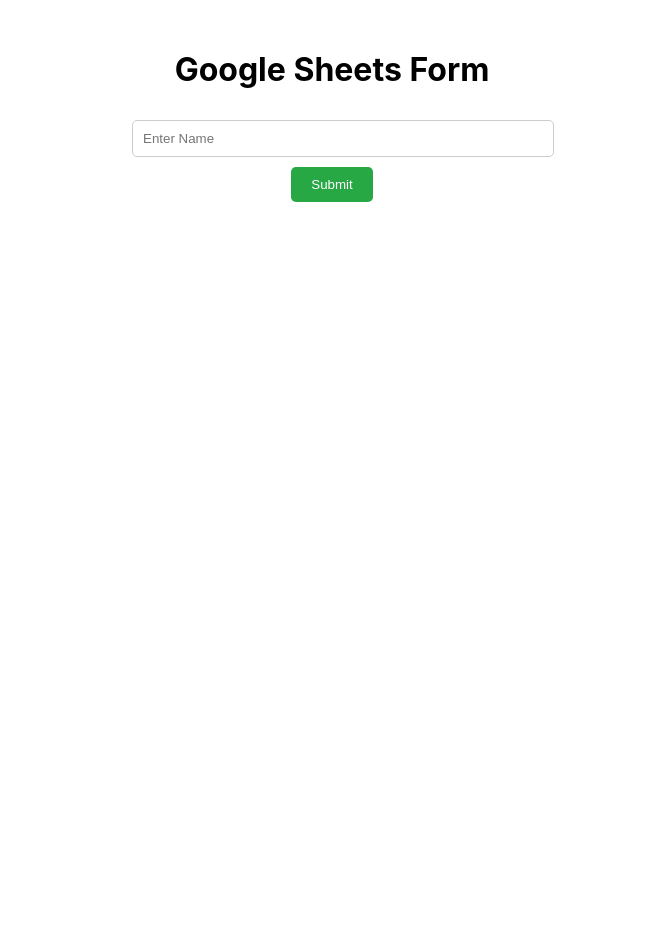
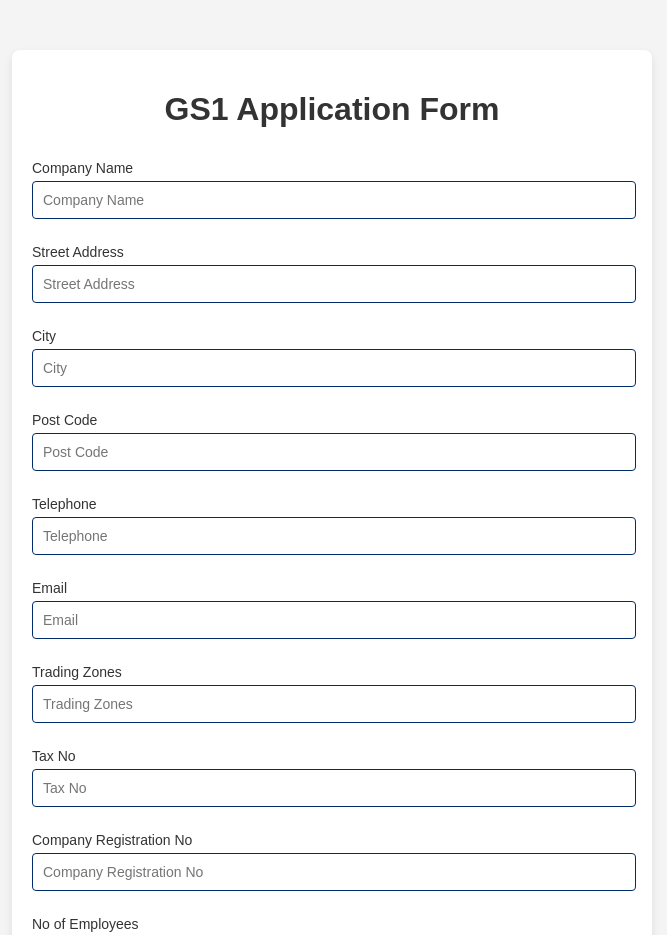
Before and after one commit to gs1p/barcode, a React (Create React App) app: page / in a window 1280 px wide. Shown: the top 935 px of the page, without its empty margins (308-975 px from the left). Before the commit the page ends 800 px from the top, so only its background shows below. Built offline with nearby package versions, Linux system fonts and the light colour scheme.

Commit message:
Initial commit

```diff
--- a/src/App.css
+++ b/src/App.css
@@ -1,27 +1,64 @@
-/* App.css */
+/* Basic styling for the application */
+body {
+  font-family: Arial, sans-serif;
+  background-color: #f4f4f4;
+  margin: 0;
+  padding: 0;
+}
+
 .container {
-  max-width: 400px;
-  margin: 50px auto;
+  max-width: 600px;
+  margin: 50px auto;  /* Centers the container and adds space at the top and bottom */
+  padding: 20px;
+  background-color: #fff;
+  border-radius: 8px;
+  box-shadow: 0 4px 8px rgba(0, 0, 0, 0.1);
+
+}
+
+h1 {
   text-align: center;
+  color: #333;
+}
+
+form {
+  display: flex;
+  flex-direction: column;
+}
+
+label {
+  margin: 10px 0 5px;
+  font-size: 14px;
+  color: #333;
 }
 
 input {
-  width: 100%;
+  align-items: center;
   padding: 10px;
-  margin: 10px 0;
-  border: 1px solid #ccc;
-  border-radius: 5px;
+  margin-bottom: 15px;
+  border: 1px solid #002C6C;
+  border-radius: 4px;
+  font-size: 14px;
+  width: 97%;
+
 }
 
 button {
-  background-color: #28a745;
+  padding: 10px 15px;
+  background-color: #4CAF50;
   color: white;
   border: none;
-  padding: 10px 20px;
+  border-radius: 4px;
   cursor: pointer;
-  border-radius: 5px;
+  font-size: 16px;
+  transition: background-color 0.3s ease;
 }
 
 button:hover {
-  background-color: #218838;
+  background-color: #45a049;
 }
+
+input:focus {
+  border-color: #4CAF50;
+  outline: none;
+}
--- a/src/App.js
+++ b/src/App.js
@@ -2,35 +2,234 @@
 import "./App.css";
 
 function App() {
-  const [name, setName] = useState("");
+  const [formData, setFormData] = useState({
+    name: "",
+    companyName: "",
+    streetAddress: "",
+    city: "",
+    postCode: "",
+    telephone: "",
+    email: "",
+    tradingZones: "",
+    taxNo: "",
+    companyRegNo: "",
+    noOfEmployees: "",
+    website: "",
+  });
 
   const handleSubmit = async (e) => {
     e.preventDefault();
 
-    await fetch("https://script.google.com/macros/s/AKfycbxc3Z_ZB6aNlhHwQMBAm_h5sKWwkbK7gHUbjFkppDd5H0L59_h84Dww7Y8y_uYbCkS89w/exec", {
-      method: "POST",
-      mode: "no-cors", // Bypasses CORS but prevents reading response
-      headers: {
-        "Content-Type": "application/json",
-      },
-      body: JSON.stringify({ name }),
+    await fetch(
+      "https://script.google.com/macros/s/AKfycbzu6lwFHoPJ1s6HD7_ci9w3j-iVOl9bOER7vvraLMu6G6Ug2j3OxVP1AUX_VLLRMGyfqQ/exec",
+      {
+        method: "POST",
+        mode: "no-cors", // Bypasses CORS but prevents reading response
+        headers: {
+          "Content-Type": "application/json",
+        },
+        body: JSON.stringify(formData),
+      }
+    );
+
+    alert("Form submitted! Check your Google Sheet.");
+    setFormData({
+      name: "",
+      companyName: "",
+      streetAddress: "",
+      city: "",
+      postCode: "",
+      telephone: "",
+      email: "",
+      tradingZones: "",
+      taxNo: "",
+      companyRegNo: "",
+      noOfEmployees: "",
+      website: "",
     });
+  };
 
-    alert("Name submitted! Check your Google Sheet.");
-    setName(""); // Clear input field after submission
+  const handleChange = (e) => {
+    setFormData({
+      ...formData,
+      [e.target.name]: e.target.value,
+    });
   };
 
   return (
     <div className="container">
-      <h1>Google Sheets Form</h1>
+      <h1>GS1 Application Form</h1>
       <form onSubmit={handleSubmit}>
+        <label htmlFor="companyName">Company Name</label>
         <input
           type="text"
-          placeholder="Enter Name"
-          value={name}
-          onChange={(e) => setName(e.target.value)}
+          name="companyName"
+          id="companyName"
+          placeholder="Company Name"
+          value={formData.companyName}
+          onChange={(e) => {
+            const value = e.target.value;
+            const pascalCaseValue = value
+              .split(' ')
+              .map(word => word.charAt(0).toUpperCase() + word.slice(1).toLowerCase())
+              .join(' ');
+            handleChange({ target: { name: 'companyName', value: pascalCaseValue } });
+          }}
           required
         />
+
+        <label htmlFor="streetAddress">Street Address</label>
+        <input
+          type="text"
+          name="streetAddress"
+          id="streetAddress"
+          placeholder="Street Address"
+          value={formData.streetAddress}
+          onChange={(e) => {
+            const value = e.target.value;
+            const pascalCaseValue = value
+              .split(' ')
+              .map(word => {
+                // Capitalize the first letter and lowercase the rest
+                return word
+                  .split('-') // Split words with hyphens (like 3-km)
+                  .map(subWord => subWord.charAt(0).toUpperCase() + subWord.slice(1).toLowerCase())
+                  .join('-'); // Join back words with hyphens
+              })
+              .join(' '); // Join all words with spaces
+
+            handleChange({ target: { name: 'streetAddress', value: pascalCaseValue } });
+          }}
+          required
+        />
+
+
+        <label htmlFor="city">City</label>
+        <input
+          type="text"
+          name="city"
+          id="city"
+          placeholder="City"
+          value={formData.city}
+          onChange={(e) => {
+            const value = e.target.value;
+
+            // Ensure only letters and spaces are allowed
+            if (/[^a-zA-Z\s]/.test(value)) {
+              return; // Prevent the change if a non-letter or number is entered
+            }
+
+            // Remove spaces and capitalize the first letter of the string
+            const pascalCaseValue = value
+              .replace(/\s+/g, '') // Remove all spaces
+              .replace(/^[a-z]/, (match) => match.toUpperCase()); // Capitalize the first letter
+
+            handleChange({ target: { name: 'city', value: pascalCaseValue } });
+          }}
+          required
+        />
+
+
+
+
+        <label htmlFor="postCode">Post Code</label>
+        <input
+          type="text"
+          name="postCode"
+          id="postCode"
+          placeholder="Post Code"
+          value={formData.postCode}
+          onChange={handleChange}
+          required
+        />
+
+        <label htmlFor="telephone">Telephone</label>
+        <input
+          type="text"
+          name="telephone"
+          id="telephone"
+          placeholder="Telephone"
+          value={formData.telephone}
+          onChange={(e) => {
+            const value = e.target.value;
+
+            // Allow only numbers (0-9)
+            if (/[^0-9]/.test(value)) {
+              return; // Prevent the change if non-numeric characters are entered
+            }
+
+            handleChange({ target: { name: 'telephone', value: value } });
+          }}
+          required
+        />
+
+
+        <label htmlFor="email">Email</label>
+        <input
+          type="email"
+          name="email"
+          id="email"
+          placeholder="Email"
+          value={formData.email}
+          onChange={handleChange}
+          required
+        />
+
+        <label htmlFor="tradingZones">Trading Zones</label>
+        <input
+          type="text"
+          name="tradingZones"
+          id="tradingZones"
+          placeholder="Trading Zones"
+          value={formData.tradingZones}
+          onChange={handleChange}
+          required
+        />
+
+        <label htmlFor="taxNo">Tax No</label>
+        <input
+          type="text"
+          name="taxNo"
+          id="taxNo"
+          placeholder="Tax No"
+          value={formData.taxNo}
+          onChange={handleChange}
+          required
+        />
+
+        <label htmlFor="companyRegNo">Company Registration No</label>
+        <input
+          type="text"
+          name="companyRegNo"
+          id="companyRegNo"
+          placeholder="Company Registration No"
+          value={formData.companyRegNo}
+          onChange={handleChange}
+          required
+        />
+
+        <label htmlFor="noOfEmployees">No of Employees</label>
+        <input
+          type="number"
+          name="noOfEmployees"
+          id="noOfEmployees"
+          placeholder="No of Employees"
+          value={formData.noOfEmployees}
+          onChange={handleChange}
+          required
+        />
+
+        <label htmlFor="website">Website</label>
+        <input
+          type="url"
+          name="website"
+          id="website"
+          placeholder="Website"
+          value={formData.website}
+          onChange={handleChange}
+          required
+        />
+
         <button type="submit">Submit</button>
       </form>
     </div>
```
